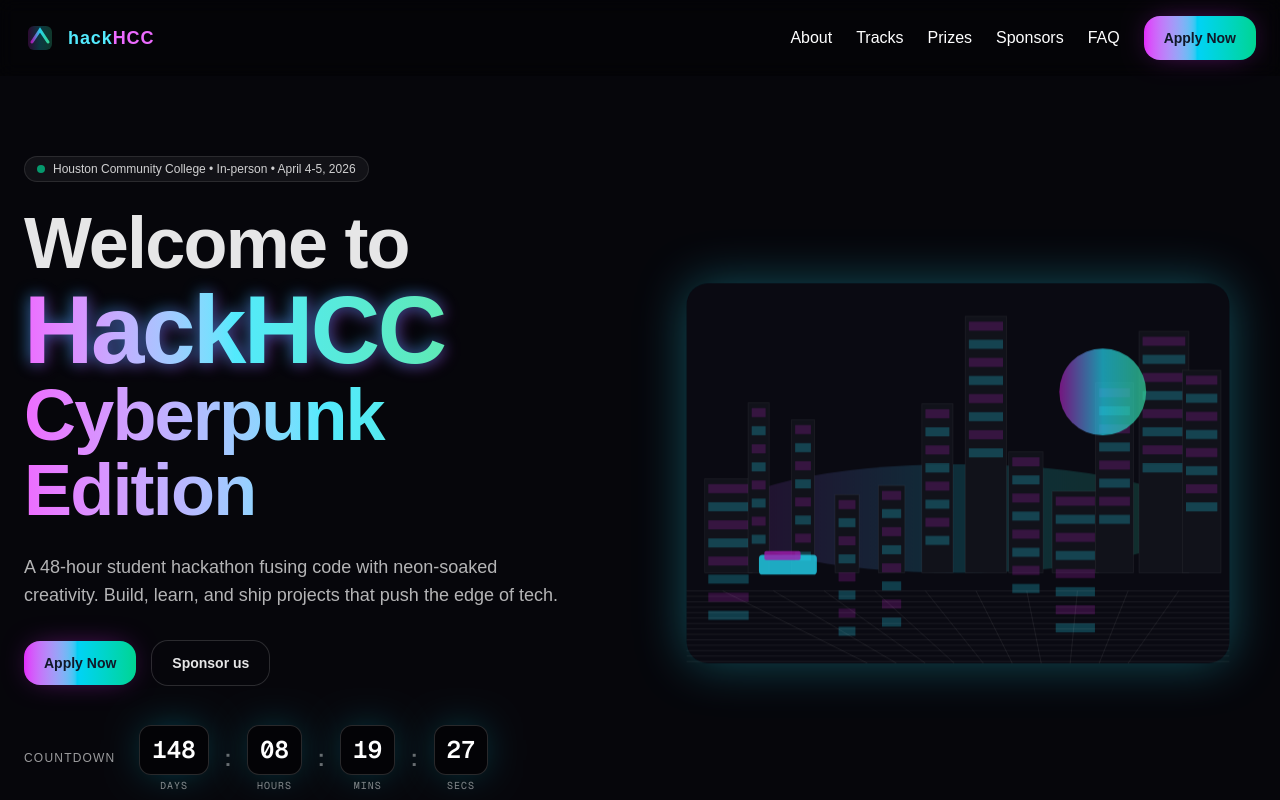
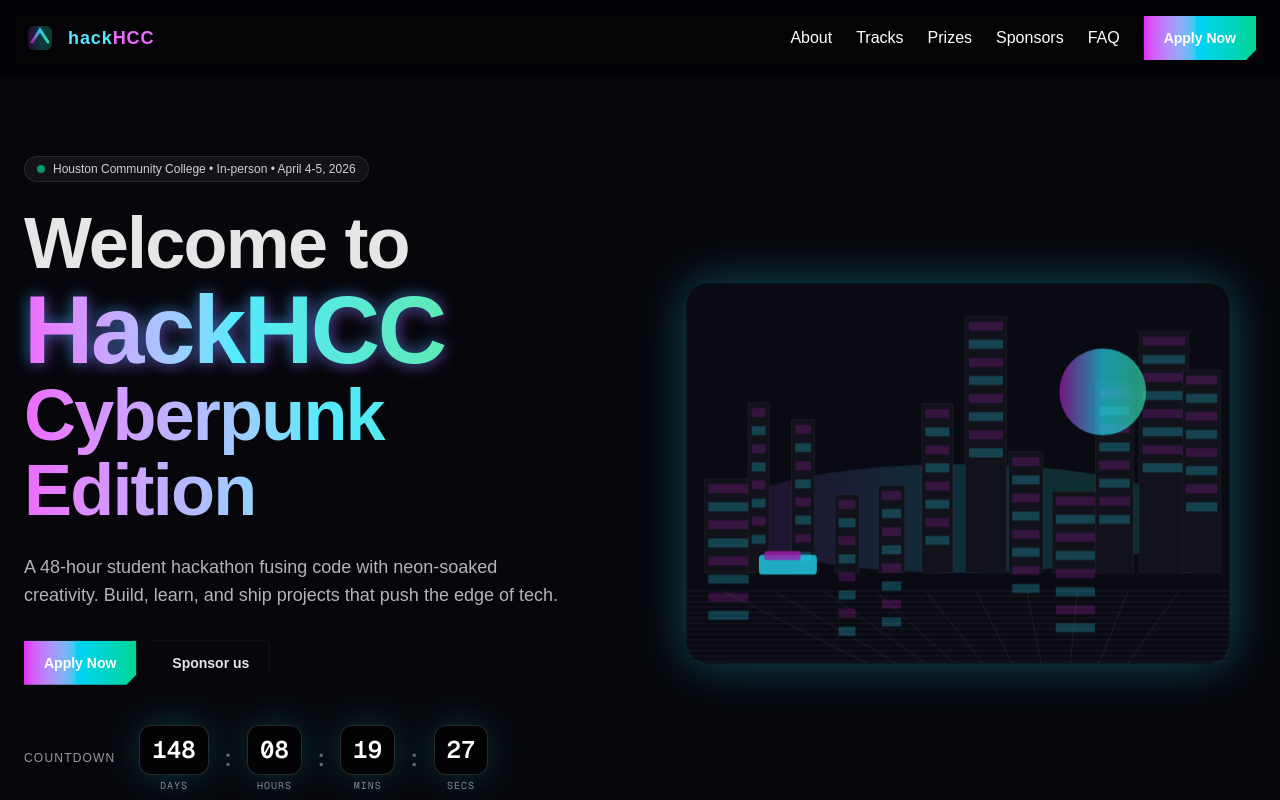
Before and after one commit to HCC-Computer-Science-Association/hackhcc-frontend, a Next.js app: page / in a window 1280 px wide. Shown: the top 800 px of the page. Built offline with nearby package versions, Linux system fonts and the light colour scheme.

Commit message:
Changed buttons to look more like the ones from cyberpunk's site.

```diff
--- a/app/page.tsx
+++ b/app/page.tsx
@@ -396,6 +396,9 @@
         .section-title {
           @apply text-3xl md:text-4xl font-black tracking-tight;
         }
+        .cyber-button {
+            clip-path: polygon(0 0, 100% 0, 100% calc(100% - 10px), calc(100% - 10px) 100%, 0 100%);
+        }
         @keyframes floaty {
           0% {
             transform: translateY(0px);
@@ -451,10 +454,10 @@
     <button
       {...rest}
       className={cx(
-        "relative inline-flex items-center justify-center rounded-2xl px-5 py-3 text-sm font-semibold transition",
+        "relative inline-flex items-center justify-center px-5 py-3 text-sm font-semibold transition cyber-button",
         "focus:outline-none focus-visible:ring-2 focus-visible:ring-cyan-400/60",
         variant === "primary" &&
-          "bg-gradient-to-r from-fuchsia-500 via-cyan-400 to-emerald-400 text-gray-900 shadow-[0_0_30px_-10px] shadow-fuchsia-500/60 hover:opacity-95",
+          "bg-gradient-to-r from-fuchsia-500 via-cyan-400 to-emerald-400 text-white font-bold shadow-[0_0_15px_0_rgba(0,255,255,0.8)] hover:shadow-[0_0_25px_0_rgba(0,255,255,1)]",
         variant === "ghost" &&
           "ring-1 ring-white/15 text-white/90 hover:bg-white/5",
         className
@@ -462,7 +465,7 @@
     >
       <span className="relative z-10">{children}</span>
       {variant === "primary" && (
-        <span className="pointer-events-none absolute inset-0 -z-0 rounded-2xl bg-white/0 [mask-image:radial-gradient(60%_100%_at_50%_0%,#000_60%,transparent_100%)]"></span>
+        <span className="pointer-events-none absolute inset-0 -z-0 bg-white/0 [mask-image:radial-gradient(60%_100%_at_50%_0%,#000_60%,transparent_100%)]"></span>
       )}
     </button>
   );
```
